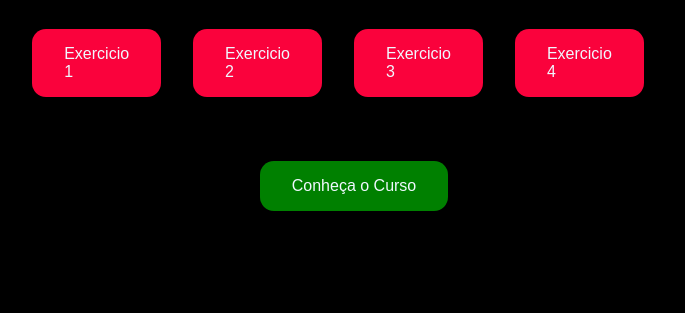
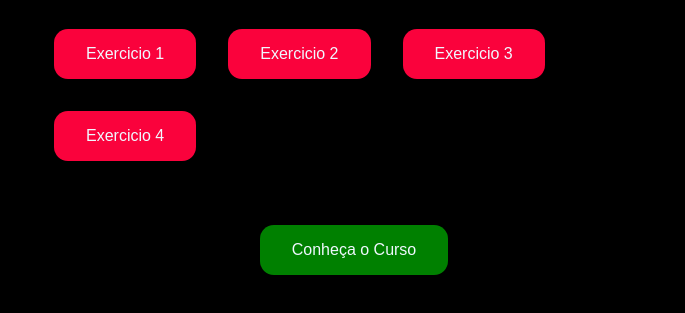
Before and after one commit to andreluizcnunes/onebitcode, a plain HTML site: page index.html in a window 1280 px wide. Shown: the part 303-616 px from the top of the page, without its empty margins (286-971 px from the left). Drawn offline with Linux system fonts and the light colour scheme.

Commit message:
ajuste css da section buton dos cursos

```diff
--- a/assets/css/style.css
+++ b/assets/css/style.css
@@ -24,6 +24,12 @@ section{
   width: 50%;
   display: flex;
   justify-content: center;
+}
+
+.button-curso {
+  display: flex;
+  flex-wrap: wrap;
+  justify-content: flex-start;
 }
 
 .link-exercicio {
```
